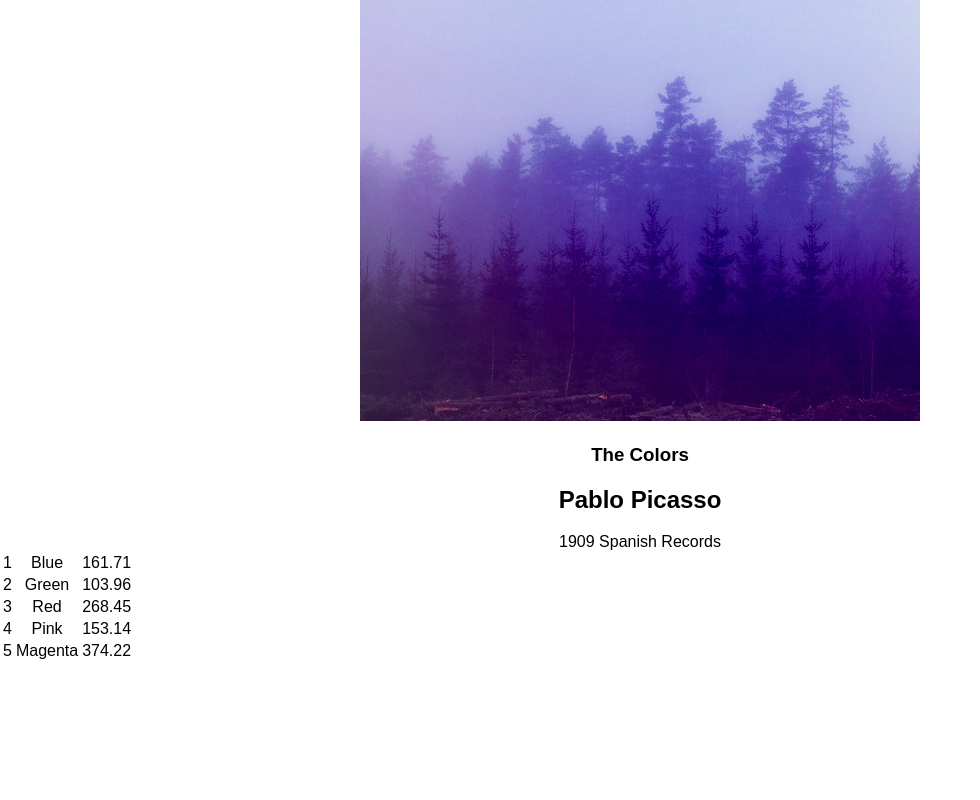
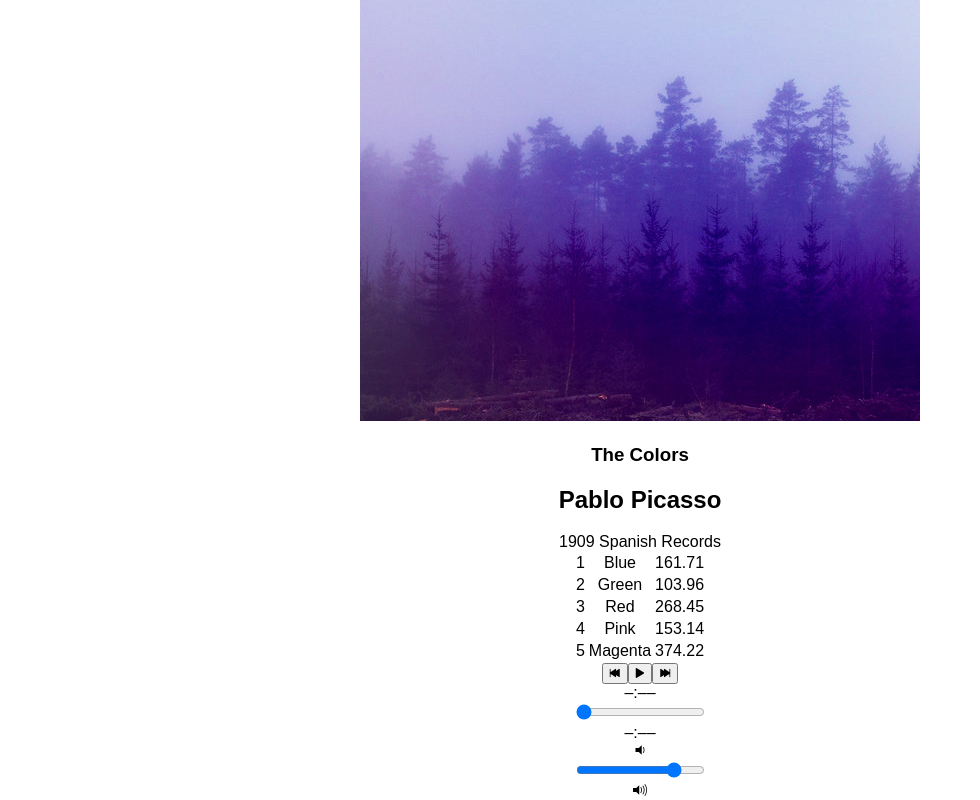
Before and after one commit to raibola/bloc-jams-react, a React (Create React App) app: page /album/the-colors in a window 1280 px wide. Shown: the part 237-1037 px from the top of the page, without its empty margins (0-980 px from the left). Before the commit the page ends 900 px from the top, so only its background shows below. Built offline with nearby package versions, Linux system fonts and the light colour scheme.

Commit message:
Checkpoint Bloc Jams React Player Bar Buttons: Completed

```diff
--- a/src/components/Album.js
+++ b/src/components/Album.js
@@ -1,5 +1,7 @@
 import React, { Component } from 'react';
 import albumData from './../data/albums';
+import PlayerBar from './PlayerBar';
+
 
 
 class Album extends Component {
@@ -46,6 +48,13 @@
               }
           }
 
+          handlePrevClick() {
+          const currentIndex = this.state.album.songs.findIndex(song => this.state.currentSong === song);
+          const newIndex = Math.max(0, currentIndex - 1);
+          const newSong = this.state.album.songs[newIndex];
+          this.setSong(newSong);
+          this.play();
+        }
 
     render() {
       return (
@@ -58,7 +67,7 @@
              <div id="release-info">{this.state.album.releaseInfo}</div>
            </div>
          </section>
-         <table id="song-list">
+         <table id="song-list" align="center">
            <colgroup>
              <col id="song-number-column" />
              <col id="song-title-column" />
@@ -84,6 +93,12 @@
             }
            </tbody>
            </table>
+           <PlayerBar
+           isPlaying={this.state.isPlaying}
+           currentSong={this.state.currentSong}
+           handleSongClick={() => this.handleSongClick(this.state.currentSong)}
+           handlePrevClick={() => this.handlePrevClick()}
+         />
         </section>
       );
     }
--- /dev/null
+++ b/src/components/PlayerBar.js
@@ -0,0 +1,33 @@
+import React, { Component } from 'react';
+
+class PlayerBar extends Component {
+  render() {
+    return (
+      <section className="player-bar">
+        <section id="buttons">
+        <button id="previous" onClick={this.props.handlePrevClick}>
+             <span className="ion-skip-backward"></span>
+           </button>
+           <button id="play-pause" onClick={this.props.handleSongClick} >
+           <span className={this.props.isPlaying ? 'ion-pause' : 'ion-play'}></span>
+           </button>
+           <button id="next">
+             <span className="ion-skip-forward"></span>
+           </button>
+         </section>
+         <section id="time-control">
+           <div className="current-time">–:––</div>
+           <input type="range" className="seek-bar" value="0" />
+           <div className="total-time">–:––</div>
+         </section>
+         <section id="volume-control">
+           <div className="icon ion-volume-low"></div>
+           <input type="range" className="seek-bar" value="80" />
+           <div className="icon ion-volume-high"></div>
+         </section>
+      </section>
+    );
+  }
+}
+
+export default PlayerBar;
```
